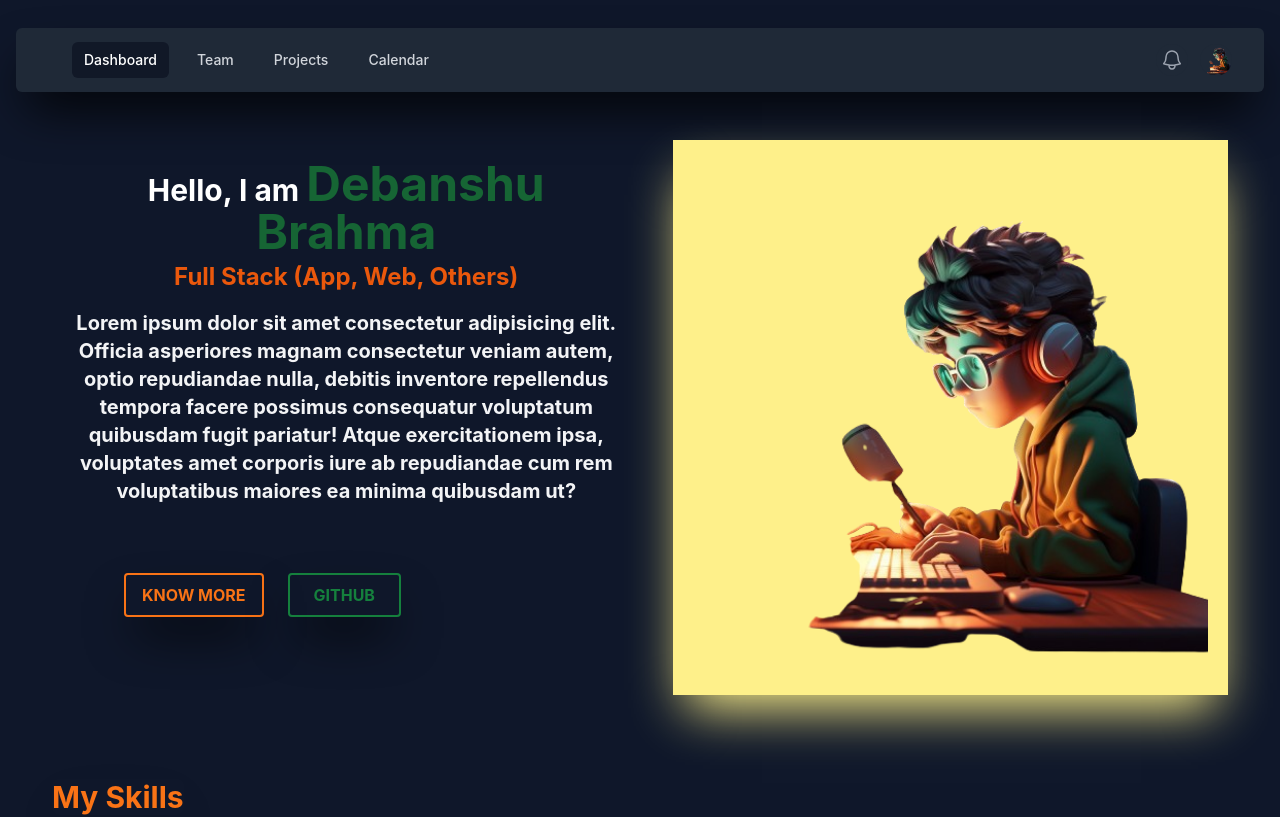
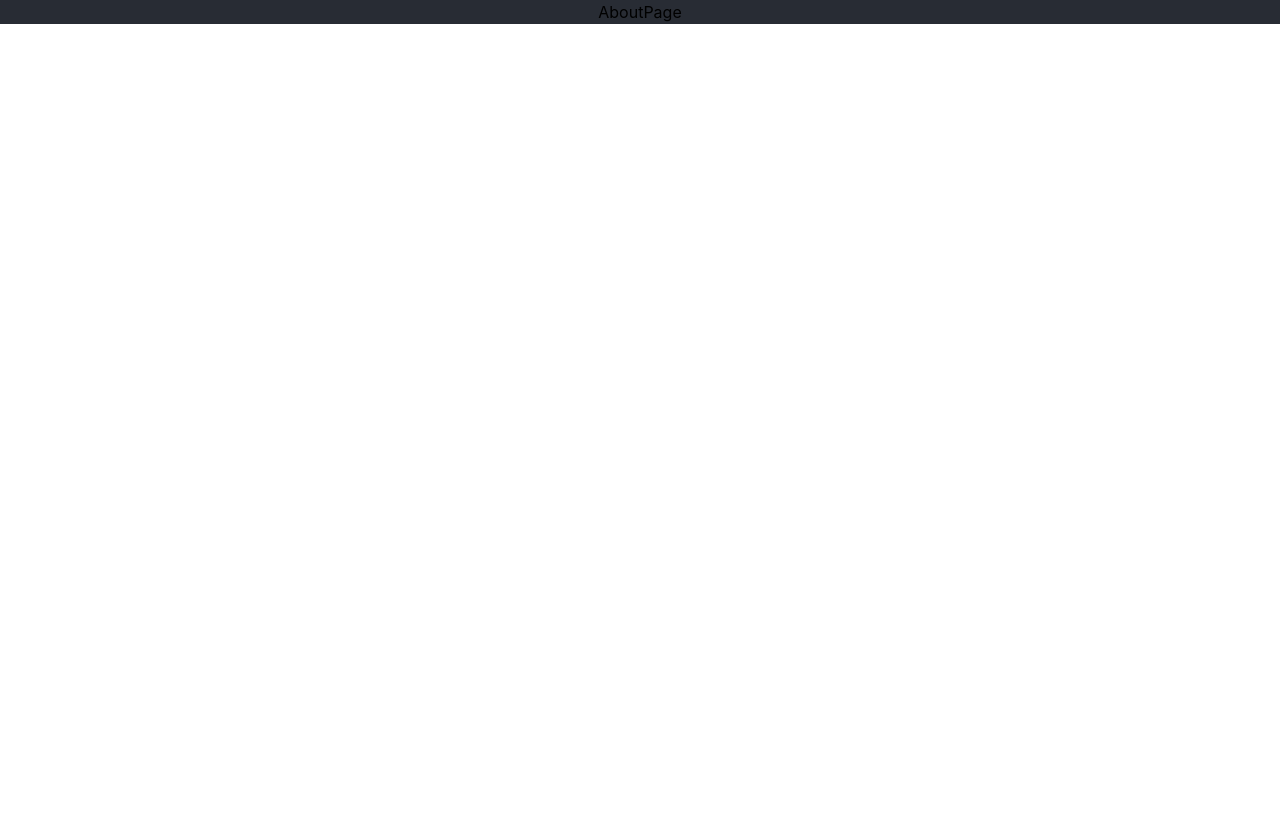
Before and after one commit to Coding-Deb/all_in_one, a React (Create React App) app: page /codespace in a window 1280 px wide. Shown: the top 817 px of the page. Built offline with nearby package versions, Linux system fonts and the light colour scheme.

Commit message:
seventh commit

```diff
--- a/package.json
+++ b/package.json
@@ -16,6 +16,7 @@
     "gh-pages": "^6.1.1",
     "react": "^18.3.1",
     "react-dom": "^18.3.1",
+    "react-router-dom": "^6.23.1",
     "react-scripts": "5.0.1",
     "web-vitals": "^2.1.4"
   },
--- a/src/App.js
+++ b/src/App.js
@@ -1,11 +1,19 @@
+// app.js
 import './App.css';
+import { BrowserRouter as Router, Route, Routes } from 'react-router-dom';
+import { AboutPage } from './Pages/aboutpage';
 import { MainPage } from './Pages/mainPage';
 
 function App() {
   return (
-    <div className="App">
-      <MainPage/>
-    </div>
+    <Router>
+      <div className="App">
+        <Routes>
+          <Route path="/" element={<MainPage />} />
+          <Route path="/codespace" element={<AboutPage />} />
+        </Routes>
+      </div>
+    </Router>
   );
 }
 
--- a/src/Components/topbar.jsx
+++ b/src/Components/topbar.jsx
@@ -1,5 +1,6 @@
 import React, { useState } from "react";
 import { Transition } from "@headlessui/react";
+import { Link } from "react-router-dom";
 
 export const TopBar = () => {
   const [isOpen, setIsOpen] = useState(false);
@@ -60,31 +61,23 @@ export const TopBar = () => {
             </div>
             <div className="hidden sm:ml-6 sm:block">
               <div className="flex space-x-4">
-                <a
-                  href="#"
+                <Link to="/codespace"
                   className="bg-gray-900 text-white rounded-md px-3 py-2 text-sm font-medium transition duration-300 ease-in-out"
                   aria-current="page"
                 >
-                  Dashboard
-                </a>
-                <a
-                  href="#"
+                  CodeSpace
+                </Link>
+                <Link to="#"
                   className="text-gray-300 hover:bg-gray-700 hover:text-white rounded-md px-3 py-2 text-sm font-medium transition duration-300 ease-in-out"
                 >
-                  Team
-                </a>
-                <a
-                  href="#"
+                  Language Translator
+                </Link>
+                <Link to="#"
                   className="text-gray-300 hover:bg-gray-700 hover:text-white rounded-md px-3 py-2 text-sm font-medium transition duration-300 ease-in-out"
                 >
-                  Projects
-                </a>
-                <a
-                  href="#"
-                  className="text-gray-300 hover:bg-gray-700 hover:text-white rounded-md px-3 py-2 text-sm font-medium transition duration-300 ease-in-out"
-                >
-                  Calendar
-                </a>
+                  Review Detection
+                </Link>
+
               </div>
             </div>
           </div>
@@ -143,31 +136,27 @@ export const TopBar = () => {
       >
         <div className="sm:hidden" id="mobile-menu">
           <div className="space-y-1 px-2 pb-3 pt-2">
-            <a
-              href="#"
+            <Link to="#"
               className="bg-gray-900 text-white block rounded-md px-3 py-2 text-base font-medium transition duration-300 ease-in-out"
               aria-current="page"
             >
               Dashboard
-            </a>
-            <a
-              href="#"
+            </Link>
+            <Link to="#"
               className="text-gray-300 hover:bg-gray-700 hover:text-white block rounded-md px-3 py-2 text-base font-medium transition duration-300 ease-in-out"
             >
               Team
-            </a>
-            <a
-              href="#"
+            </Link>
+            <Link to="#"
               className="text-gray-300 hover:bg-gray-700 hover:text-white block rounded-md px-3 py-2 text-base font-medium transition duration-300 ease-in-out"
             >
               Projects
-            </a>
-            <a
-              href="#"
+            </Link>
+            <Link to="#"
               className="text-gray-300 hover:bg-gray-700 hover:text-white block rounded-md px-3 py-2 text-base font-medium transition duration-300 ease-in-out"
             >
               Calendar
-            </a>
+            </Link>
           </div>
         </div>
       </Transition>
--- /dev/null
+++ b/src/Pages/aboutpage.jsx
@@ -0,0 +1,7 @@
+import React from 'react'
+
+export const AboutPage = () => {
+  return (
+    <div>AboutPage</div>
+  )
+}
```
Also changed, not shown: 1 other file (tests, documents, lock files or other folders).
